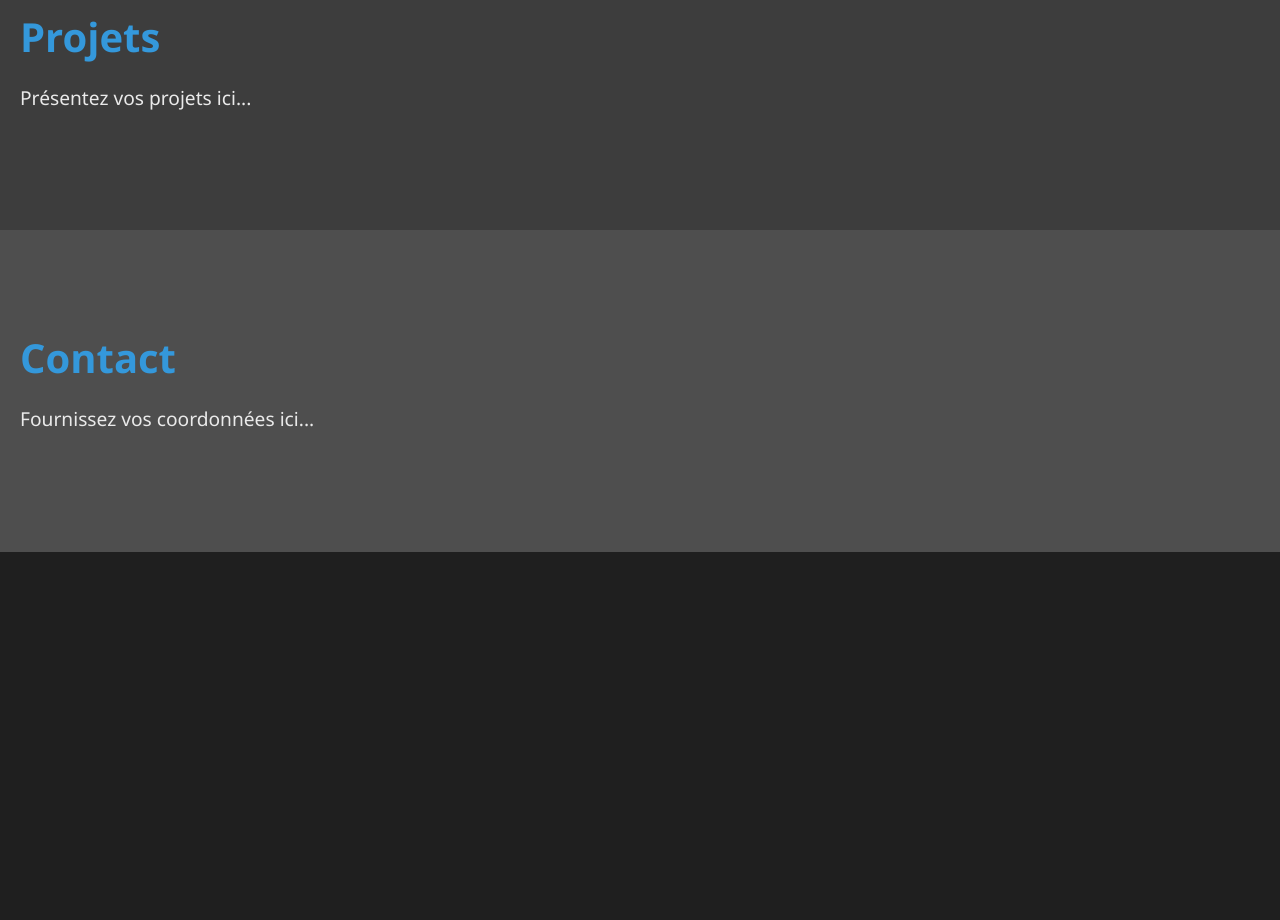
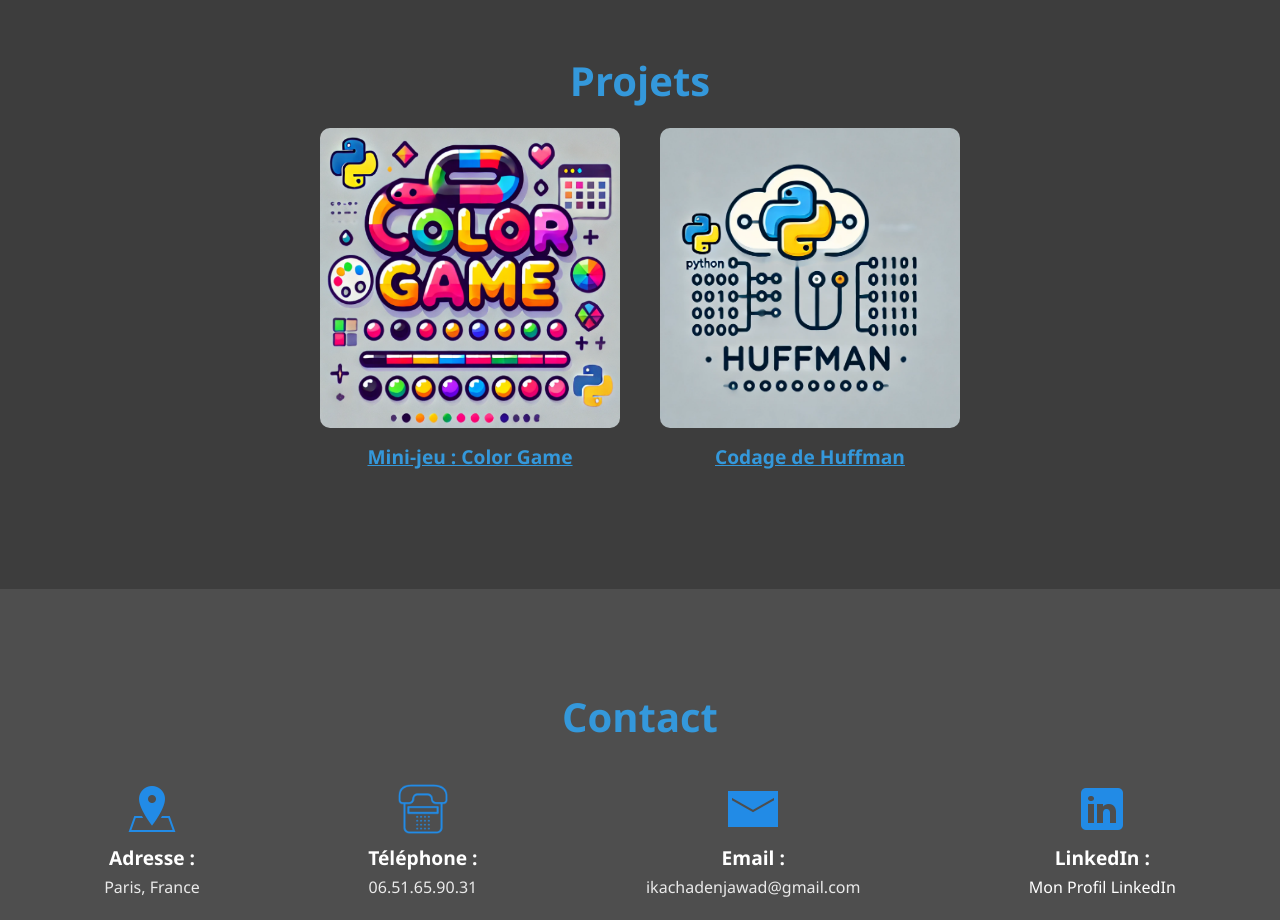
Before and after one commit to jikachaden/portfolio, a plain HTML site: page index.html in a window 1280 px wide. Shown: the part 1880-2800 px from the top of the page. Before the commit the page ends 2432 px from the top, so only its background shows below. Drawn offline with Linux system fonts and the light colour scheme.

Commit message:
update design and index

```diff
--- a/index.html
+++ b/index.html
@@ -10,10 +10,10 @@
     <nav>
         <div class="logo">JAWAD</div>
         <ul>
-            <li><a href="#home">Accueil</a></li>
-            <li><a href="#resume">CV</a></li>
-            <li><a href="#projects">Projets</a></li>
-            <li><a href="#contact">Contact</a></li>
+            <li><a href="#home" class="smooth-scroll">Accueil</a></li>
+            <li><a href="#resume" class="smooth-scroll">CV</a></li>
+            <li><a href="#projects" class="smooth-scroll">Projets</a></li>
+            <li><a href="#contact" class="smooth-scroll">Contact</a></li>
         </ul>
     </nav>
     <div class="header" id="home">
@@ -21,14 +21,14 @@
         <h1>Je suis Ikachaden Jawad</h1>
         <p>Étudiant Développeur Fullstack</p>
         <div class="buttons">
-            <a href="#contact">Découvrez Moi</a>
+            <a href="#resume" class="smooth-scroll">Découvrez Moi</a>
         </div>
     </div>
     <section id="resume">
         <h2>CV</h2>
-        <p>Passionné par les technologies de l'information et fort d'une solide formation en sciences pour l'ingénieur avec une spécialisation en informatique, je suis actuellement en quête d'une alternance en tant que développeur fullstack pour mettre en pratique mes compétences et contribuer à des projets innovants au sein d'une entreprise dynamique.</p>
+        <p class="intro">Passionné par les technologies de l'information et fort d'une solide formation en sciences pour l'ingénieur avec une spécialisation en informatique, je suis actuellement en quête d'une alternance en tant que développeur fullstack pour mettre en pratique mes compétences et contribuer à des projets innovants au sein d'une entreprise dynamique.</p>
         <div class="resume-container">
-            <div class="resume-entry">
+            <div class="resume-entry pop-up">
                 <div class="resume-year">2020-2022</div>
                 <div class="resume-content">
                     <h3>DUT en GEII</h3>
@@ -40,7 +40,7 @@
                     </p>
                 </div>
             </div>
-            <div class="resume-entry">
+            <div class="resume-entry pop-up">
                 <div class="resume-year">2022-2023</div>
                 <div class="resume-content">
                     <h3>Licence en Sciences pour l'Ingénieur</h3>
@@ -50,7 +50,7 @@
                     </p>
                 </div>
             </div>
-            <div class="resume-entry">
+            <div class="resume-entry pop-up">
                 <div class="resume-year">En cours</div>
                 <div class="resume-content">
                     <h3>Master en Développement Fullstack</h3>
@@ -58,23 +58,61 @@
                     <p>Spécialisation en développement web et logiciel. Formation complète en technologies front-end et back-end, ainsi qu'en gestion de projets informatiques.</p>
                 </div>
             </div>
-            <div class="resume-entry">
+            <div class="resume-entry pop-up">
                 <div class="resume-year">2023</div>
                 <div class="resume-content">
                     <h3>Stage en Développement Web</h3>
-                    <h4>Nom de l'Entreprise</h4>
-                    <p>Expérience pratique dans le développement de sites web et d'applications web. Travail sur des projets réels en utilisant des technologies modernes.</p>
+                    <h4>Freelaw</h4>
+                    <p>
+                        Expérience pratique dans le développement de sites web et d'applications web. Travail sur des projets réels en utilisant les technologies suivantes :<br>
+                        <strong>Technologies :</strong> PHP Storm, GitHub, Docker, WordPress, Shopify, HTML, CSS, JavaScript, React
+                    </p>
                 </div>
             </div>
         </div>
     </section>
     <section id="projects">
         <h2>Projets</h2>
-        <p>Présentez vos projets ici...</p>
+        <div class="project-container">
+            <div class="project-item">
+                <a href="https://example.com/projet1" target="_blank">
+                    <img src="icons/project1.png" alt="Projet 1">
+                </a>
+                <p class="project-title">Mini-jeu : Color Game</p>
+            </div>
+            <div class="project-item">
+                <a href="https://example.com/projet2" target="_blank">
+                    <img src="icons/project2.png" alt="Projet 2">
+                </a>
+                <p class="project-title">Codage de Huffman</p>
+            </div>
+        </div>
     </section>
     <section id="contact">
         <h2>Contact</h2>
-        <p>Fournissez vos coordonnées ici...</p>
+        <div class="contact-info">
+            <div class="contact-item">
+                <img src="icons/address.png" alt="Adresse">
+                <strong>Adresse :</strong>
+                <p>Paris, France</p>
+            </div>
+            <div class="contact-item">
+                <img src="icons/phone.png" alt="Téléphone">
+                <strong>Téléphone :</strong>
+                <p>06.51.65.90.31</p>
+            </div>
+            <div class="contact-item">
+                <img src="icons/email.png" alt="Email">
+                <strong>Email :</strong>
+                <p>ikachadenjawad@gmail.com</p>
+            </div>
+            <div class="contact-item">
+                <img src="icons/linkedin.png" alt="LinkedIn">
+                <strong>LinkedIn :</strong>
+                <p><a href="https://www.linkedin.com/in/ikachadenjawad" target="_blank">Mon Profil LinkedIn</a></p>
+            </div>
+        </div>
     </section>
+    <script src="script.js"></script>
 </body>
 </html>
--- /dev/null
+++ b/script.js
@@ -0,0 +1,17 @@
+document.addEventListener("DOMContentLoaded", function() {
+    const links = document.querySelectorAll(".smooth-scroll");
+
+    for (const link of links) {
+        link.addEventListener("click", function(event) {
+            event.preventDefault();
+
+            const targetId = this.getAttribute("href");
+            const targetElement = document.querySelector(targetId);
+
+            window.scrollTo({
+                top: targetElement.offsetTop,
+                behavior: "smooth"
+            });
+        });
+    }
+});
--- a/styles.css
+++ b/styles.css
@@ -1,3 +1,7 @@
+html {
+    scroll-behavior: smooth;
+}
+
 body {
     margin: 0;
     font-family: 'Segoe UI', Tahoma, Geneva, Verdana, sans-serif;
@@ -92,7 +96,6 @@ nav ul li a:hover {
 
 section {
     padding: 100px 20px; /* Ajouté du padding en haut */
-    text-align: left;
     box-sizing: border-box;
 }
 
@@ -101,11 +104,17 @@ section h2 {
     font-weight: bold;
     margin: 0 0 20px;
     color: #3498db; /* Couleur d'accent stylée (bleu) */
+    text-align: center;
 }
 
 section p {
     font-size: 1.2em;
     color: #eaeaea; /* Texte clair */
+    text-align: left;
+}
+
+.intro {
+    text-align: center;
 }
 
 #resume {
@@ -127,6 +136,11 @@ section p {
     border-radius: 5px;
     width: 45%; /* Adjust width to fit two blocks per row */
     box-sizing: border-box;
+    transition: transform 0.3s ease; /* Animation smooth */
+}
+
+.resume-entry:hover {
+    transform: scale(1.05); /* Animation pop-up au survol */
 }
 
 .resume-year {
@@ -156,8 +170,91 @@ section p {
 
 #projects {
     background-color: #3d3d3d;
+    text-align: center;
+}
+
+.project-container {
+    display: flex;
+    justify-content: center;
+    align-items: center;
+    gap: 20px;
+    flex-wrap: wrap;
+}
+
+.project-item {
+    transition: transform 0.3s ease;
+    text-align: center;
+    width: 320px;
+}
+
+.project-item img {
+    width: 300px; /* Augmente la taille des images */
+    height: 300px;
+    border-radius: 10px;
+    cursor: pointer;
+    transition: transform 0.3s ease;
+    margin: 0 auto; /* Centre l'image */
+}
+
+.project-item img:hover {
+    transform: scale(1.1); /* Animation smooth */
+}
+
+.project-item p {
+    margin-top: 10px;
+    font-size: 1.2em;
+    color: #3498db; /* Texte clair */
+    font-weight: bold;
+    text-decoration: underline;
+    width: 100%;
+    text-align: center;
 }
 
 #contact {
     background-color: #4e4e4e;
+    padding-bottom: 50px; /* Ajouté du padding en bas pour l'image de contact */
 }
+
+.contact-info {
+    display: flex;
+    justify-content: space-around;
+    align-items: center;
+    flex-wrap: wrap;
+    text-align: center;
+    margin-top: 20px;
+}
+
+.contact-item {
+    display: flex;
+    flex-direction: column;
+    align-items: center;
+    text-align: center;
+    margin: 20px;
+}
+
+.contact-item img {
+    width: 50px;
+    height: 50px;
+    margin-bottom: 10px;
+}
+
+.contact-item strong {
+    margin-bottom: 5px;
+    font-size: 1.2em;
+    color: white; /* Couleur d'accent stylée (bleu) */
+}
+
+.contact-item p, .contact-item a {
+    margin: 0;
+    font-size: 1em;
+    color: #eaeaea; /* Texte clair */
+}
+
+.contact-item a {
+    text-decoration: none;
+    color: white; /* Couleur d'accent stylée (bleu) */
+}
+
+.contact-item a:hover {
+    text-decoration: underline;
+}
```
Also changed, not shown: icons/address.png (added), icons/email.png (added), icons/linkedin.png (added), icons/phone.png (added), icons/project1.png (added), icons/project2.png (added).
